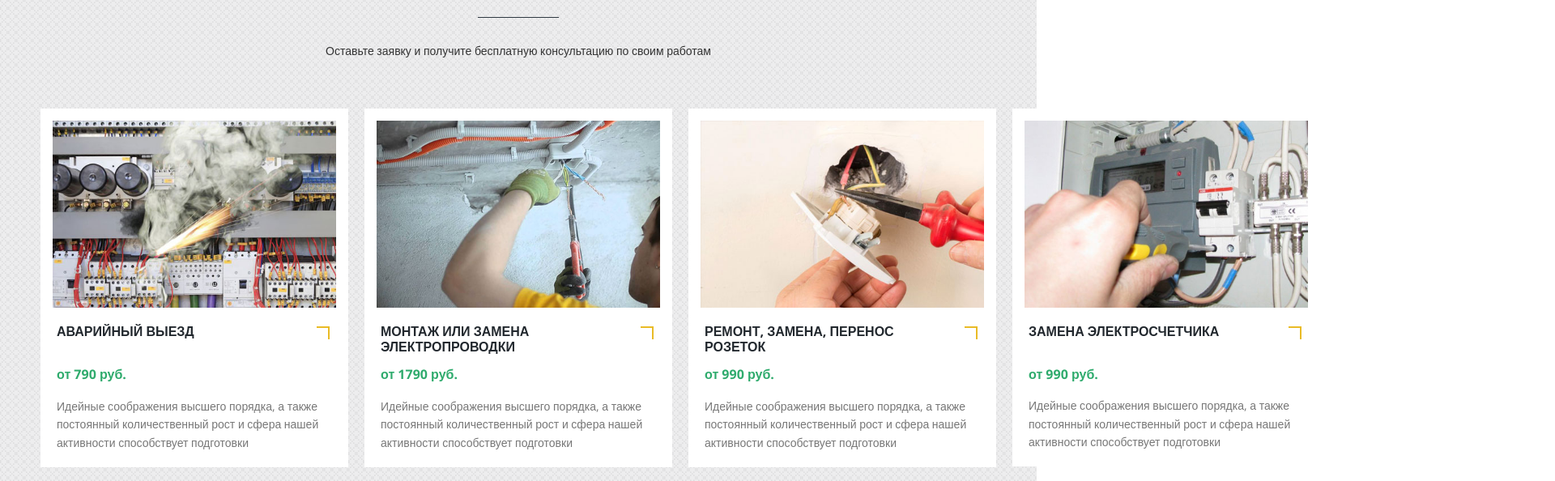
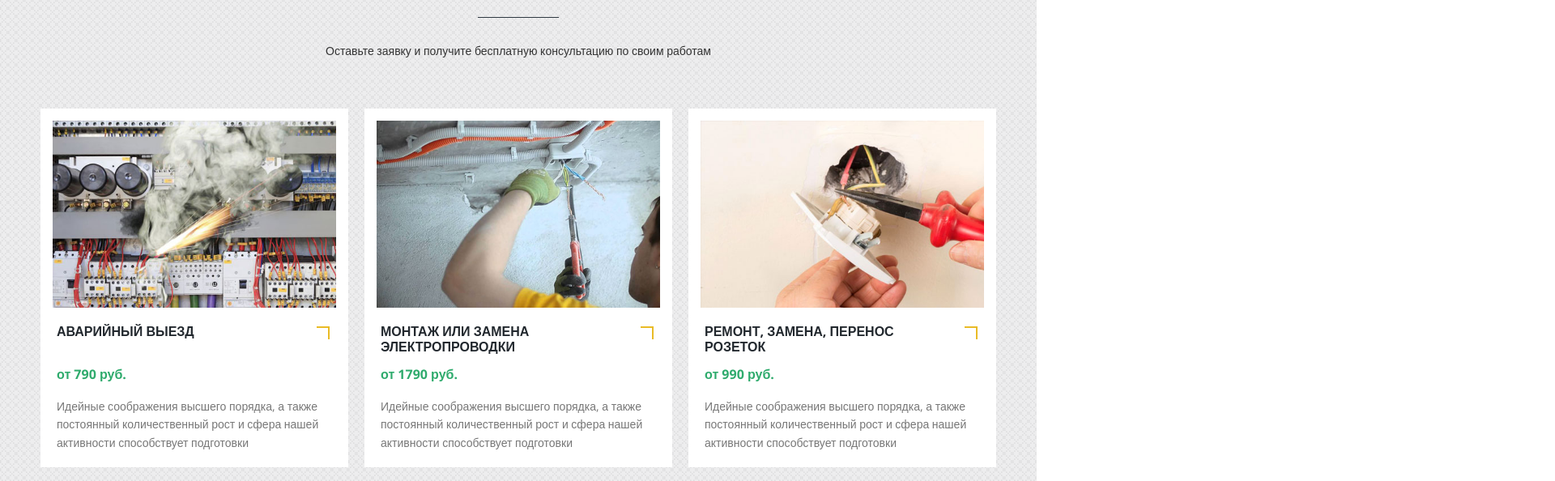
Before and after one commit to MarVikt/electrician-services, a website built with webpack: page dist/index.html in a window 1280 px wide. Shown: the part 760-1354 px from the top of the page at 81% size, 1920 px wide, since content can reach past the window. Built offline with nearby package versions, Linux system fonts and the light colour scheme; files whose address does not match are found by name.

Commit message:
changed modal callback. Cleared ourServices

```diff
--- a/src/modules/ourServices.js
+++ b/src/modules/ourServices.js
@@ -2,50 +2,6 @@ const ourServices = () => {
   const servicesBlock = document.querySelector('.services-carousel');
   const items = document.querySelectorAll('.col-md-4');
   const arrowBlock = document.querySelector('.services-arrow');
-  const topPositionBlock = servicesBlock.offsetTop;
-  const leftPositionBlock = servicesBlock.offsetLeft;
-  let count = 3;
-  let itemWidht = 300; // ширина элемента
-  let widthBlock = servicesBlock.offsetWidth;
-  let prevItemLeftPosition = leftPositionBlock;
-  let position = 0; // положение ленты прокрутки
-
-  // console.dir(servicesBlock);
-
-  items.forEach((item,index) => {
-    itemWidht = item.offsetWidth;
-    if (index === 0) {
-      servicesBlock.style.height = `${item.offsetHeight}px`;
-    }
-    if (item.offsetTop > topPositionBlock) {
-      item.style.top = `${topPositionBlock - item.offsetTop}px`;
-      item.style.left = `${prevItemLeftPosition + itemWidht - leftPositionBlock}px`;
-    }
-    prevItemLeftPosition = item.offsetLeft;
-  //     console.dir(item);
-  // console.log(prevItemLeftPosition);
-  });
-  arrowBlock.style.width = `${widthBlock}px`;
-
-  arrowBlock.addEventListener('click', (e) => {
-    if (e.target.matches('.arrow-left')) {
-      position += itemWidht * count;
-      // последнее передвижение влево может быть не на 3, а на 2 или 1 элемент
-      position = Math.min(position, 0);
-      items.forEach(item => {
-        item.style.left = `${position}px`;
-      });
-      // servicesBlock.style.left = position + 'px';
-    } else if (e.target.matches('.arrow-right')) {
-      position -= itemWidht * count;
-      // последнее передвижение вправо может быть не на 3, а на 2 или 1 элемент
-      position = Math.max(position, -itemWidht * (items.length - count));
-      items.forEach(item => {
-        item.style.left = position + 'px';
-      });
-      // servicesBlock.style.left = position + 'px';
-    }
-  });
 };
 
 export default ourServices;
```
Also changed, not shown: dist/index.html, dist/js/main.js.
